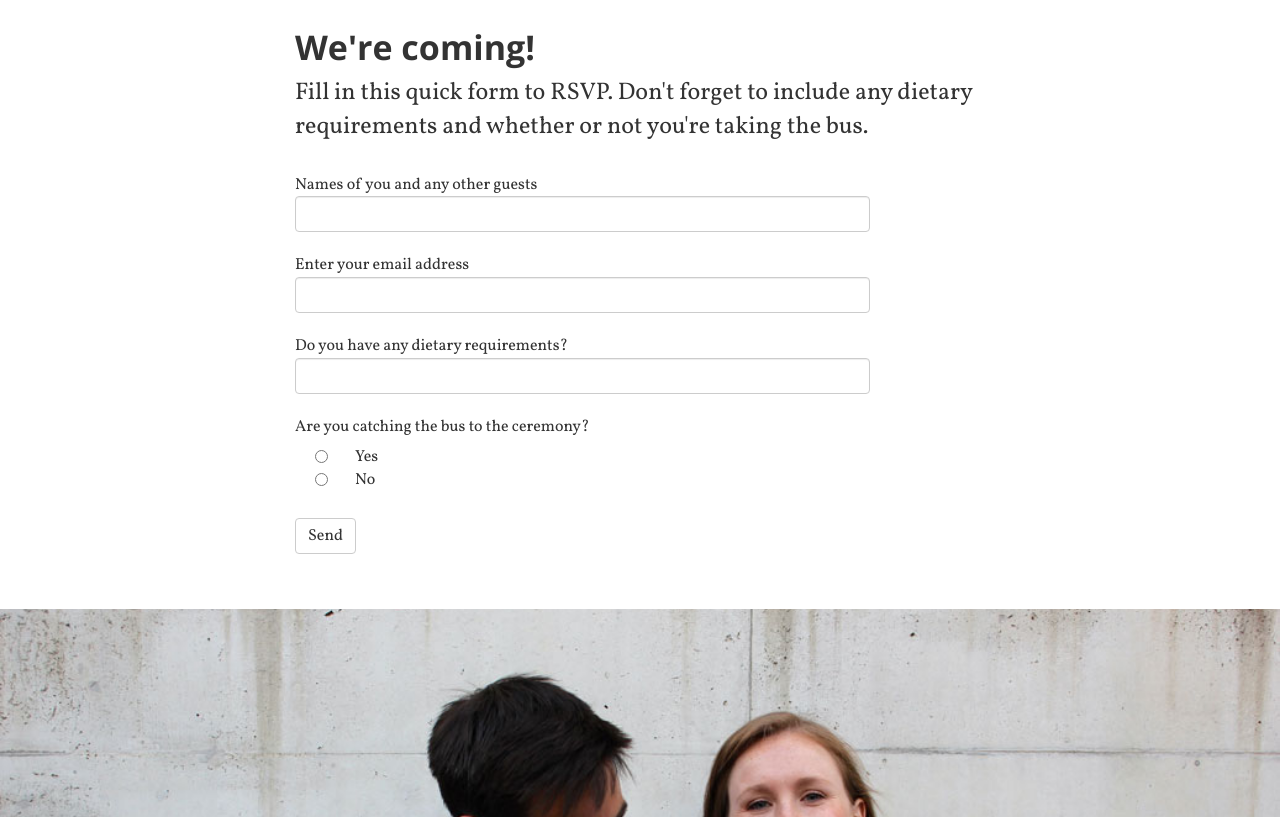
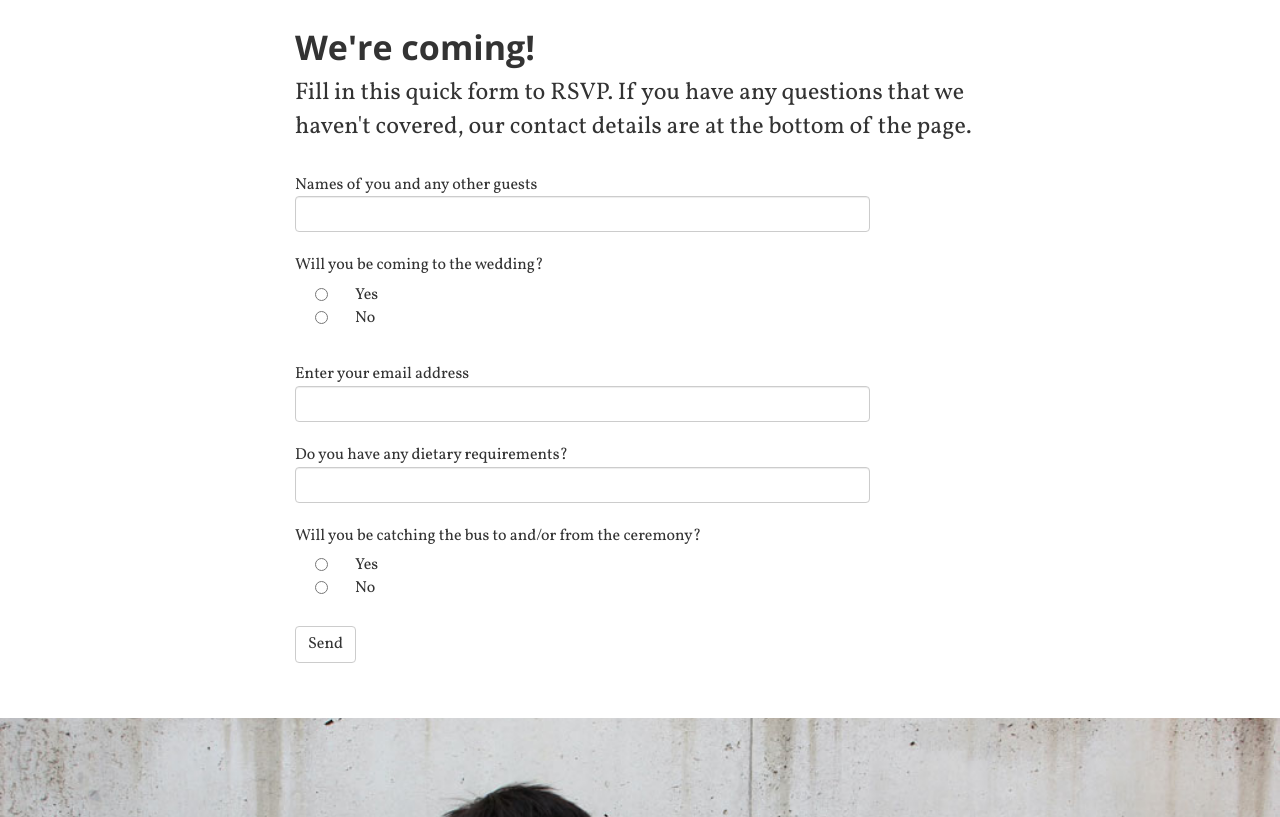
Before and after one commit to thmcmahon/wedding-website, a Flask app: page / in a window 1280 px wide. Shown: the part 3232-4049 px from the top of the page. Run offline with Flask 2, Linux system fonts and the light colour scheme; some libraries are stand-ins or nearby versions.

Commit message:
updated form for esther and added kudos

```diff
--- a/app.py
+++ b/app.py
@@ -25,7 +25,7 @@ def index():
         if form.validate() == False:
             return render_template('index.html', form=form, section='rsvp')
         else:
-            msg = Message('Wedding RSVP', sender='thmcmahon@gmail.com', recipients=['thmcmahon@gmail.com'])
+            msg = Message('Wedding RSVP', sender='thmcmahon@gmail.com', recipients=['thmcmahon@gmail.com', 'esther.kumnick@gmail.com'])
             msg.body = """
             From: %s <%s>
             Dietary Requirements: %s
--- a/forms.py
+++ b/forms.py
@@ -3,7 +3,8 @@ from wtforms import TextField, RadioField, SubmitField, validators, ValidationEr
 
 class RsvpForm(Form):
   names = TextField("Names of you and any other guests", [validators.Required('Please enter your and any other guests names')])
+  rsvp = RadioField("Will you be coming to the wedding?", choices=[('Yes', 'Yes'), ('No', 'No')])
   email = TextField("Enter your email address", [validators.Required('Please enter your email'), validators.Email('Please enter a valid email address')])
   reqs = TextField("Do you have any dietary requirements?")
-  bus = RadioField("Are you catching the bus to the ceremony?", [validators.Required('We need to know if you\'re catching the bus')], choices=[('Yes', 'Yes'), ('No', 'No')])
+  bus = RadioField("Will you be catching the bus to and/or from the ceremony?", [validators.Required('We need to know if you\'re catching the bus')], choices=[('Yes', 'Yes'), ('No', 'No')])
   submit = SubmitField("Send")
--- a/templates/index.html
+++ b/templates/index.html
@@ -50,7 +50,7 @@
                 <h2>
                     We're coming!
                 </h2>
-                <p class="lead">Fill in this quick form to RSVP. Don't forget to include any dietary requirements and whether or not you're taking the bus.</p>
+                <p class="lead">Fill in this quick form to RSVP. If you have any questions that we haven't covered, our contact details are at the bottom of the page.</p>
                 {% if completed == True %}
                 <p class="lead">Thanks for RSVPing {{ form.names.data }}!</p>
                 <p>Scroll down for all of the rest of the wedding deets</p>
@@ -125,6 +125,8 @@
                                 <p>0433 359 983 / <a href="mailto:thmcmahon@gmail.com">thmcmahon@gmail.com</a> </p></li>
                                 </div>
                             </section>
+                            <section class="container">
+                            <div class="center-block">Made with Flask, bootstrap and love by <a href="https://github.com/thmcmahon">Tom McMahon</a>, with special thanks to <a href="https://twitter.com/SirBarnalot">Karin Maier </a>for the photos.</div>
                         </div>
                     </div> <!-- Container -->
                     {% endblock %}
--- a/templates/layout.html
+++ b/templates/layout.html
@@ -36,5 +36,20 @@
           document.getElementById('rsvp').scrollIntoView(true);
         }
         </script>
+        <script>
+        function iOSversion() {
+        if (/iP(hone|od|ad)/.test(navigator.platform)) {
+        // supports iOS 2.0 and later: <http://bit.ly/TJjs1V>
+        var v = (navigator.appVersion).match(/OS (\d+)_(\d+)_?(\d+)?/);
+        return [parseInt(v[1], 10), parseInt(v[2], 10), parseInt(v[3] || 0, 10)];
+        }
+        }
+
+        ver = iOSversion();
+
+        if (ver[0] < 8) {
+        alert('This is running iOS 7 or earlier.');
+        }
+  </script>
   </body>
   </html>
```
Lines whose indentation alone changed are shown as unchanged.
